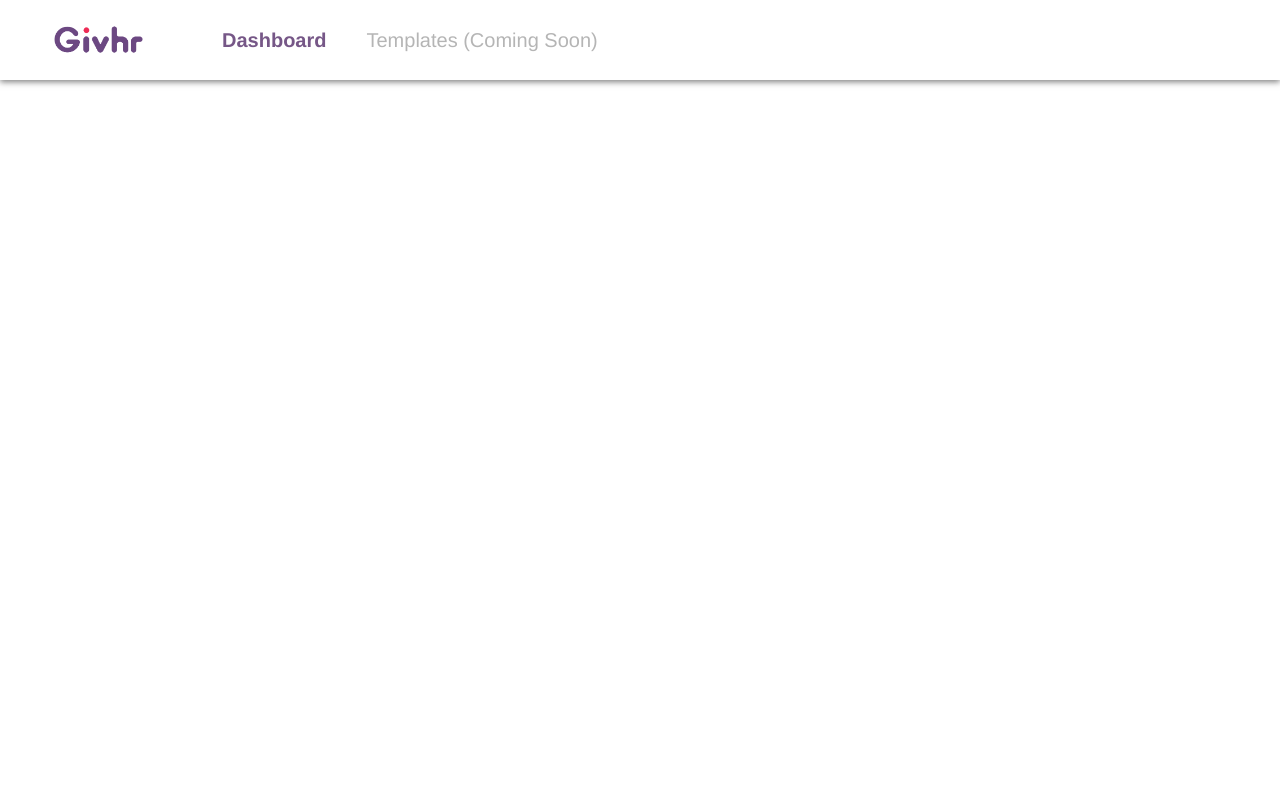
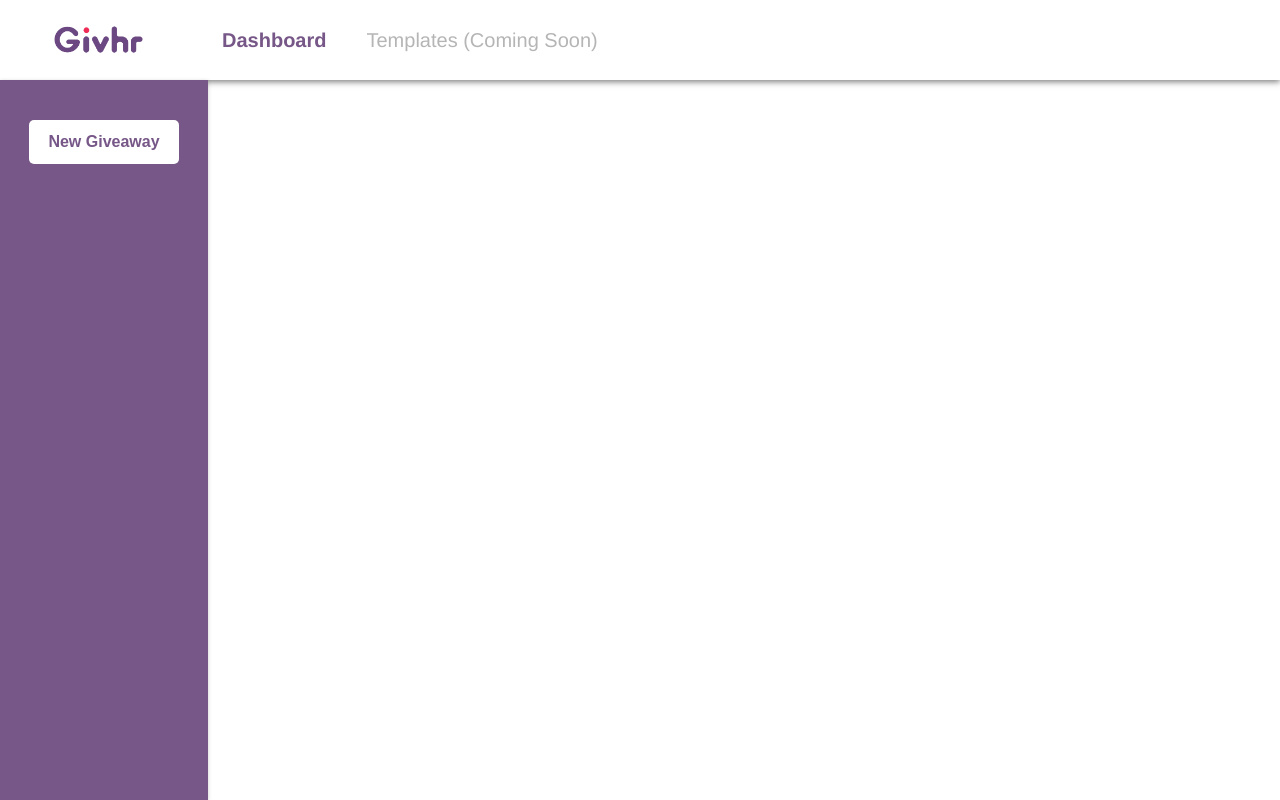
Before and after one commit to givhr/client, a Gatsby site: page /dashboard in a window 1280 px wide. Built offline with nearby package versions, Linux system fonts and the light colour scheme; Gatsby itself is replaced by a stand-in of ours.

Commit message:
finished up basic components for horizontal & vertical nav

```diff
--- a/src/components/Button/Button.tsx
+++ b/src/components/Button/Button.tsx
@@ -13,12 +13,13 @@ export const Button = styled<IButton, 'button'>('button')`
   align-items: center;
   border-radius: 5px;
   padding: 12px;
+  margin-top: ${({ m }) => m && m};
   border: none;
   outline: none;
   &:hover {
     cursor: pointer;
     color: ${({ theme }) => theme.primary1};
-    background: ${({ theme }) => theme.primary14};
+    background: ${({ theme }) => theme.primary12};
     transition: color 0.2s, background 0.1s, transform 0.2s;
     transform: scale(0.95);
   }
--- a/src/components/Button/types/index.d.ts
+++ b/src/components/Button/types/index.d.ts
@@ -1,4 +1,5 @@
 export interface IButton {
   height: string;
   width: string;
+  m?: string;
 }
--- a/src/components/Image/Image.tsx
+++ b/src/components/Image/Image.tsx
@@ -5,6 +5,6 @@ import { IImage } from './types';
 export const Image = styled<IImage, 'img'>('img')`
   height: ${({ height }) => height};
   width: ${({ width }) => width};
-  padding-left: ${({ p }) => p};
-  margin-right: ${({ m }) => m};
+  padding-left: ${({ p }) => p && p};
+  margin-right: ${({ m }) => m && m};
 `;
--- a/src/components/NavBar/NavBar.tsx
+++ b/src/components/NavBar/NavBar.tsx
@@ -1,13 +1,13 @@
 import React from 'react';
 import styled from '../../theme/styledComponent';
-import { INavBar } from './types';
-import { VNav, HNav } from '../../constants';
 
-export const NavBar = styled<INavBar, 'nav'>('nav')`
+export const NavBar = styled<{ vert: boolean }, 'nav'>('nav')`
   display: flex;
   align-items: center;
-  width: ${({ width }) => width};
-  height: ${({ height }) => height};
+  width: ${({ vert }) => (vert ? '208px' : '100%')};
+  height: ${({ vert }) => (vert ? `calc(${'100vh - 80px'})` : '80px')};
   flex-direction: ${({ vert }) => vert && 'column'};
+  justify-content: ${({ vert }) => vert && 'space-between'};
+  background-color: ${({ vert, theme }) => (vert ? theme.primary14 : theme.primary1)};
   box-shadow: ${({ vert, theme }) => (vert ? theme.boxShadowVerticalNav : theme.boxShadowHorizontalNav)};
 `;
--- a/src/components/NavBar/index.tsx
+++ b/src/components/NavBar/index.tsx
@@ -0,0 +1,2 @@
+import { NavBar } from './NavBar';
+export default NavBar;
--- a/src/pages/dashboard.tsx
+++ b/src/pages/dashboard.tsx
@@ -1,20 +1,25 @@
 import React, { Fragment } from 'react';
-// import { Link } from 'gatsby';
-import { NavBar } from '../components/NavBar/NavBar';
+import NavBar from '../components/NavBar';
 import GivhrLogo from '../assets/images/givhr_text_logo.png';
 import Image from '../components/Image';
 import { Link } from '../components/Link';
 import { ThemeColors } from '../theme/colors/colors';
+import Button from '../components/Button';
 
 const Dashboard: React.FunctionComponent = () => (
   <Fragment>
-    <NavBar height={'80px'} vert={false}>
+    <NavBar vert={false}>
       <Image src={GivhrLogo} height={'42px'} p={'50px'} m={'75px'} />
       <Link to="/dashboard" activeStyle={{ color: ThemeColors.primary14 }}>
         Dashboard
       </Link>
       <Link to="">Templates (Coming Soon)</Link>
     </NavBar>
+    <NavBar vert={true}>
+      <Button height={'44px'} width={'150px'} m={'40px'}>
+        New Giveaway
+      </Button>
+    </NavBar>
   </Fragment>
 );
 
```
Also changed, not shown: src/components/NavBar/types/index.d.ts (deleted, +0 -8 lines).
